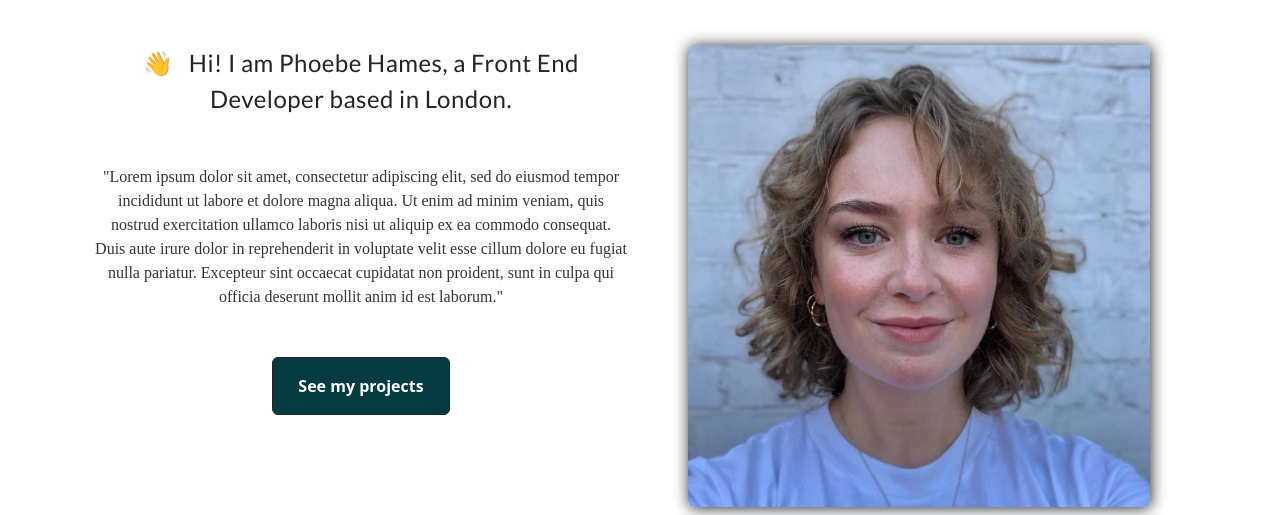
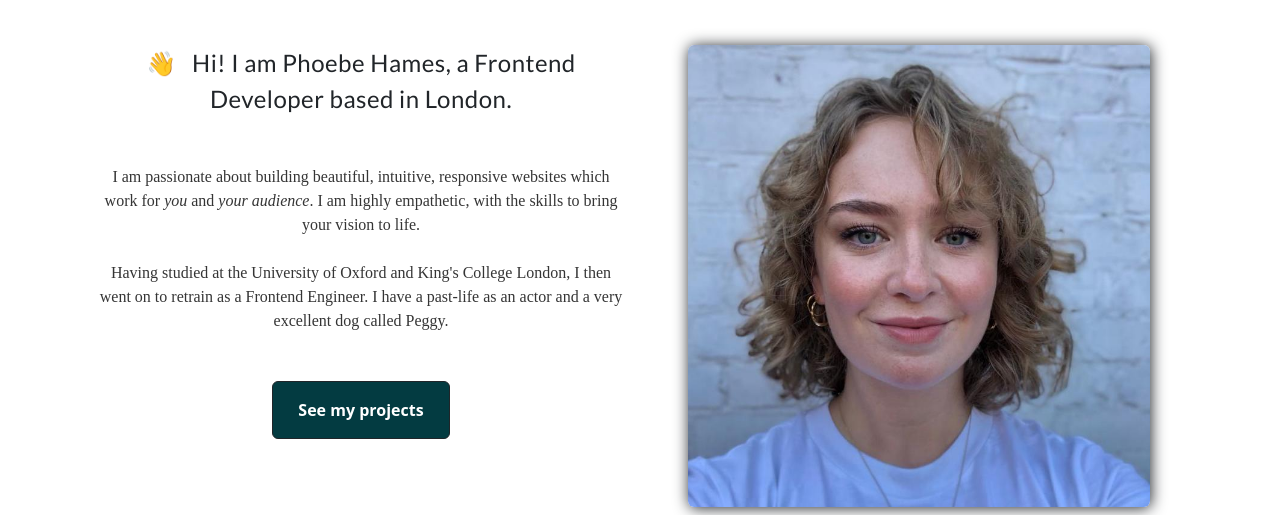
Before and after one commit to PAZHames/portfolio-project, a plain HTML site: page about.html in a window 1280 px wide. Shown: the part 285-800 px from the top of the page. Drawn offline with nearby package versions, Linux system fonts and the light colour scheme; a web font is replaced by a local one.

Commit message:
updated about content

```diff
--- a/about.html
+++ b/about.html
@@ -117,17 +117,17 @@
         <div class="row">
           <div class="col-md-6">
             <h2 class="about-h2 text-center">
-              👋 &nbsp Hi! I am Phoebe Hames, a Front End Developer based in
+              👋 &nbsp Hi! I am Phoebe Hames, a Frontend Developer based in
               London.
             </h2>
             <p class="about-paragraph">
-              "Lorem ipsum dolor sit amet, consectetur adipiscing elit, sed do
-              eiusmod tempor incididunt ut labore et dolore magna aliqua. Ut
-              enim ad minim veniam, quis nostrud exercitation ullamco laboris
-              nisi ut aliquip ex ea commodo consequat. Duis aute irure dolor in
-              reprehenderit in voluptate velit esse cillum dolore eu fugiat
-              nulla pariatur. Excepteur sint occaecat cupidatat non proident,
-              sunt in culpa qui officia deserunt mollit anim id est laborum."
+              I am passionate about building beautiful, intuitive, responsive
+              websites which work for <em>you</em> and <em>your audience</em>. I
+              am highly empathetic, with the skills to bring your vision to
+              life. <br /><br />
+              Having studied at the University of Oxford and King's College
+              London, I then went on to retrain as a Frontend Engineer. I have a
+              past-life as an actor and a very excellent dog called Peggy.
             </p>
             <a
               href="/work.html"
```
